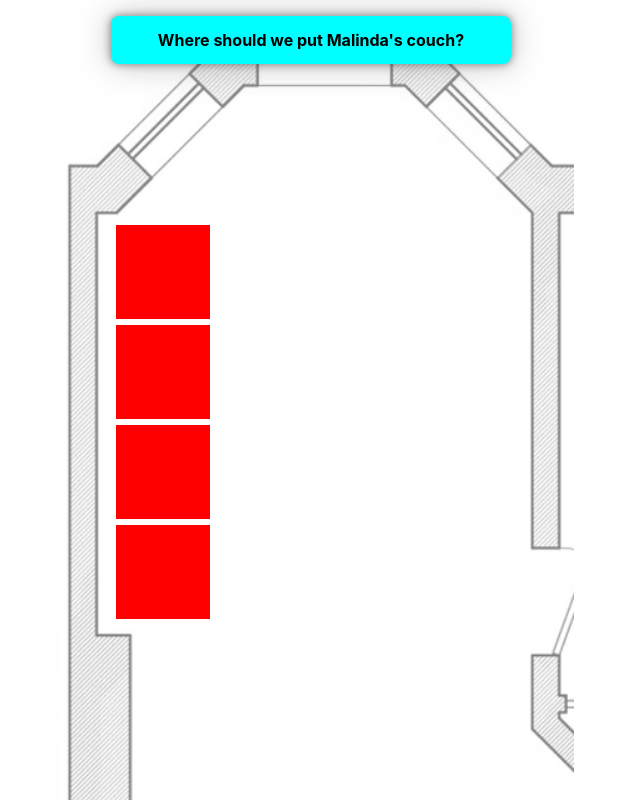
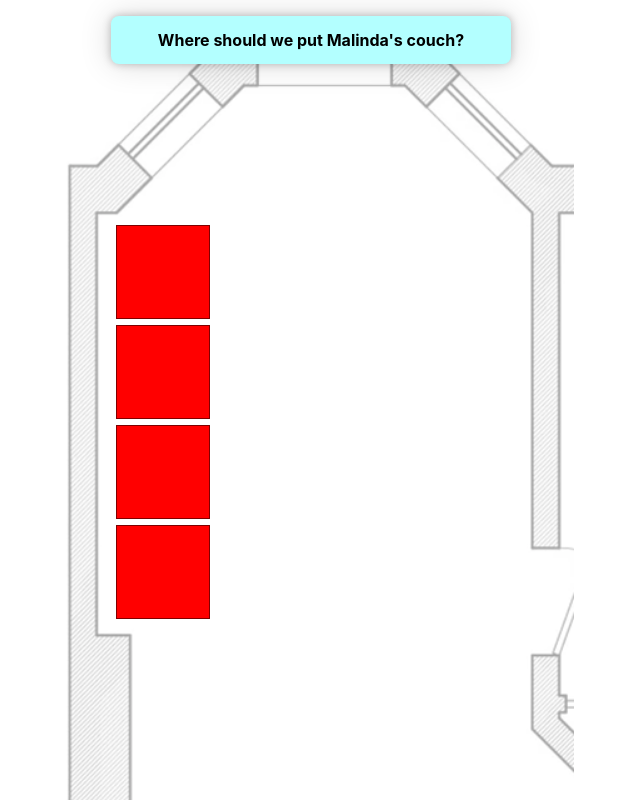
Before and after one commit to farkmarnum/emily-furniture-puzzle, a React (Vite) app: page / in a window 1280 px wide. Shown: the whole page, without its empty margins (329-969 px from the left). Built offline with nearby package versions, Linux system fonts and the light colour scheme.

Commit message:
fix bugs, tweak styles

```diff
--- a/src/App.css
+++ b/src/App.css
@@ -8,3 +8,10 @@
 
   position: relative;
 }
+
+.eye-catching {
+  border-radius: 8px;
+  color: black;
+  background-color: #b3ffff;
+  box-shadow: 0 0 32px rgba(0, 0, 0, 0.15), 0 0 8px rgba(0, 0, 0, 0.25);
+}
--- a/src/App.tsx
+++ b/src/App.tsx
@@ -22,7 +22,7 @@ import useUnit from "./useUnit";
 
 type Positions = Record<Id, Position>;
 
-const REQUIRED_ATTEMPTS = 3;
+const REQUIRED_ATTEMPTS = 4;
 
 function App() {
   const [positions, setPositions] = useState({ ...INIT_STATE });
@@ -40,7 +40,9 @@ function App() {
       attempts >= REQUIRED_ATTEMPTS &&
       !hasSucceeded.current &&
       p.dot1.x === p.dot3.x &&
+      p.dot1.y + 1 === p.dot3.y &&
       p.dot1.y === p.dot4.y &&
+      p.dot1.x + 1 === p.dot4.x &&
       p.dot4.x === p.dot2.x &&
       p.dot3.y === p.dot2.y
     ) {
@@ -50,13 +52,16 @@ function App() {
   }, [attempts, positions]);
 
   const submit = () => {
-    alert([
-      "Hmmm, that could be good... but maybe there's a better way?",
-      "Okay that might work... but what if there's an even better arrangement?",
-      "Oo I like tha- hey wait! someone wrote on malinda's couch!",
-    ][attempts]);
+    alert(
+      [
+        "Hmmm, that could be good... but maybe there's a better way?",
+        "Okay that might work... but what if there's an even better arrangement?",
+        "idk... have you really spent long enough pondering this?",
+        "Oo I like tha-- hey wait! someone wrote on malinda's couch!",
+      ][attempts]
+    );
     // wipe history to be just current state
-    setHist(c => c.slice(-1));
+    setHist((c) => c.slice(-1));
     // increment attempts
     setAttempts((c) => c + 1);
   };
@@ -203,7 +208,7 @@ function App() {
             display: "block",
             width: "100%",
             maxWidth: "525px",
-            opacity: 0.5,
+            opacity: 0.35,
           }}
           src={bgSrc}
         />
@@ -270,14 +275,11 @@ function App() {
             width: "calc(100% - 20px)",
             maxWidth: "400px",
             textAlign: "center",
-            background: "cyan",
-            color: "black",
-            boxShadow: "0 0 32px rgba(127,127,127,0.5),0 0 8px rgba(0,0,0,0.5)",
-            borderRadius: "8px",
             padding: "12px 16px",
             fontSize: "16px",
             fontWeight: "bold",
           }}
+          className="eye-catching"
         >
           Where should we put Malinda's couch?
         </div>
@@ -293,10 +295,15 @@ function App() {
           display: "flex",
           alignItems: "center",
           justifyContent: "center",
-          visibility: hist.length > 1 && attempts < REQUIRED_ATTEMPTS ? "visible" : "hidden",
+          visibility:
+            hist.length > 1 && attempts < REQUIRED_ATTEMPTS
+              ? "visible"
+              : "hidden",
         }}
       >
-        <button onClick={submit}>Try this</button>
+        <button className="eye-catching" onClick={submit}>
+          Try this!
+        </button>
       </div>
     </>
   );
--- a/src/DraggableBox.tsx
+++ b/src/DraggableBox.tsx
@@ -59,6 +59,10 @@ export const DraggableBox = ({
           height: `${height - unit * GAP * 2}px`,
           background,
           backgroundSize: background.includes("url") ? "contain" : undefined,
+          border:
+            background != "transparent"
+              ? "1px solid rgba(0,0,0,0.5)"
+              : undefined,
         }}
       />
     </DraggableCore>
```
